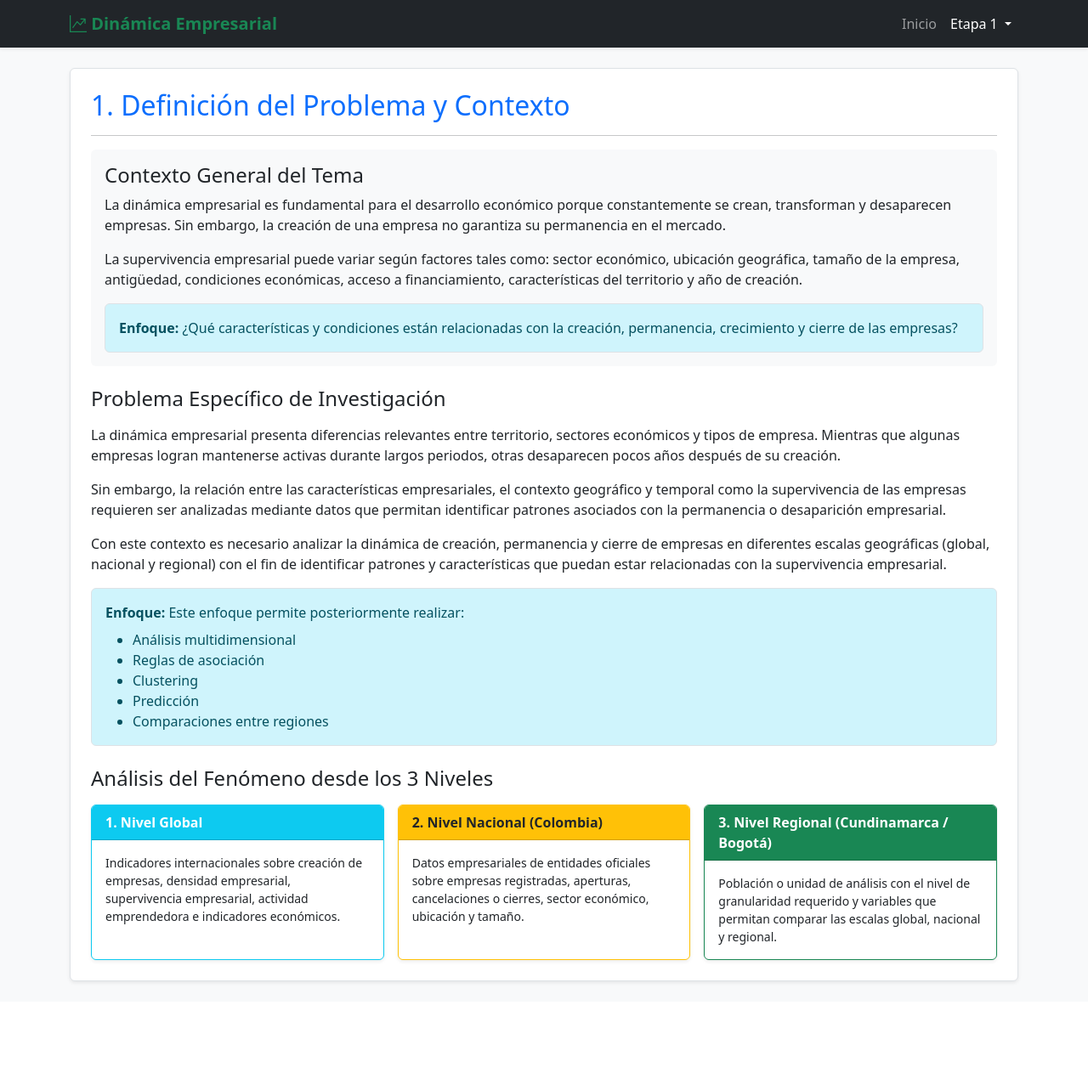
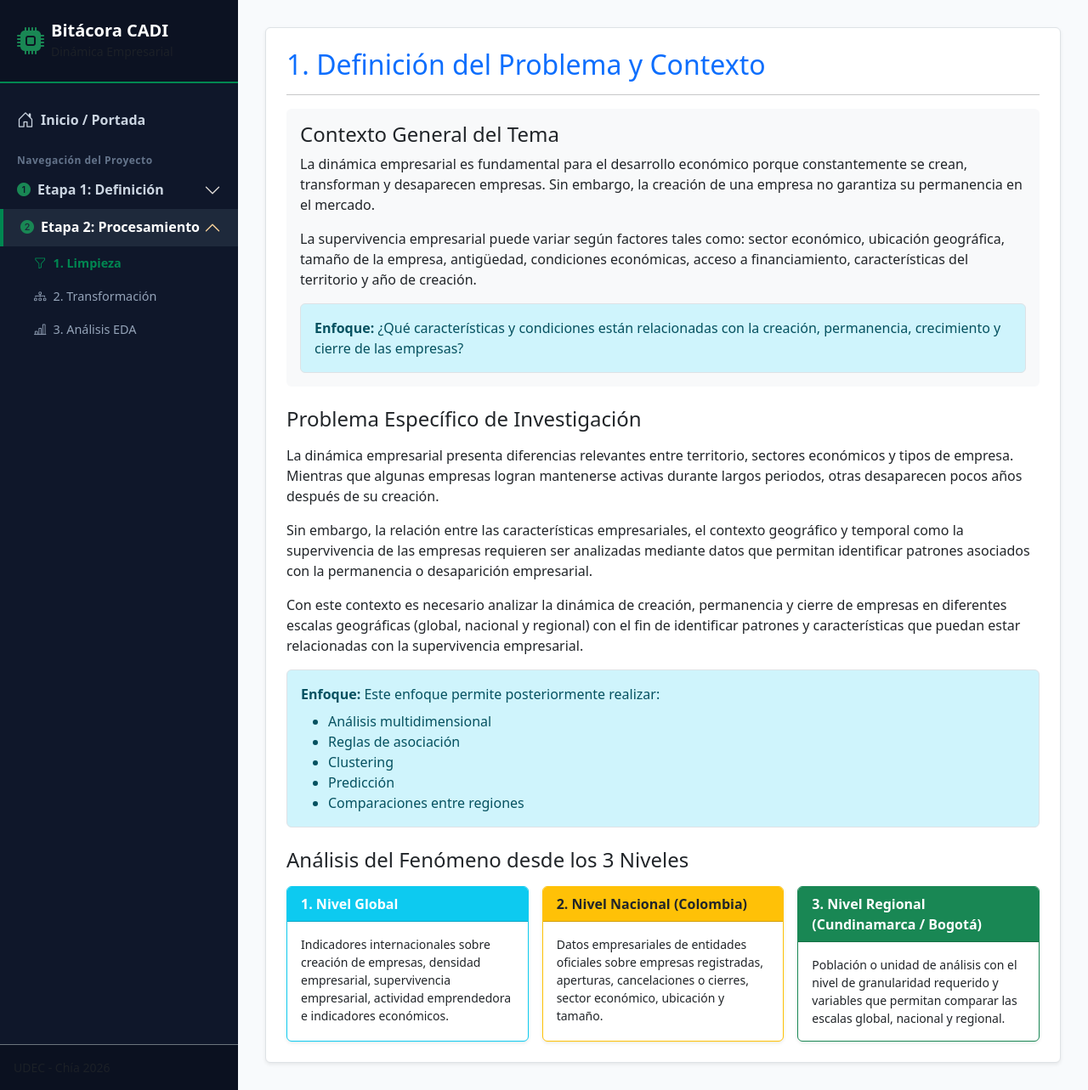
Before and after one commit to Tayrun/Dinamica-Empresarial, a Flask app: page /etapa1/1-problema-contexto in a window 1280 px wide. Shown: the whole page at 85% size. Before the commit the page ends 1158 px from the top, so only its background shows below. Run offline with Flask 3, Linux system fonts and the light colour scheme.

Commit message:
Cambio al Layout para que no parezca tan "GPT" además de eso coloqué los cambios en app para la sección 2

```diff
--- a/app.py
+++ b/app.py
@@ -44,3 +44,17 @@ def etapa1_limitaciones():
 
 if __name__ == '__main__':
     app.run(debug=True)
+
+
+# --- RUTAS ETAPA 2 ---
+@app.route('/etapa2/limpieza')
+def etapa2_limpieza():
+    return render_template('etapa2/1_limpieza.html')
+
+@app.route('/etapa2/transformacion')
+def etapa2_transformacion():
+    return render_template('etapa2/2_transformacion.html')
+
+@app.route('/etapa2/eda')
+def etapa2_eda():
+    return render_template('etapa2/3_eda.html')
--- a/templates/layout.html
+++ b/templates/layout.html
@@ -4,57 +4,208 @@
     <meta charset="UTF-8">
     <meta name="viewport" content="width=device-width, initial-scale=1.0">
     <title>Bitácora Técnica - Dinámica Empresarial</title>
-    <!-- Bootstrap 5 CSS -->
+
+    <!-- Bootstrap 5 & Icons -->
     <link href="https://cdn.jsdelivr.net/npm/bootstrap@5.3.0/dist/css/bootstrap.min.css" rel="stylesheet">
-    <!-- Bootstrap Icons -->
     <link rel="stylesheet" href="https://cdn.jsdelivr.net/npm/bootstrap-icons@1.11.0/font/bootstrap-icons.css">
+
+    <style>
+        :root {
+            --brand-green: #008751;
+            --sidebar-bg: #0f172a;
+            --sidebar-hover: #1e293b;
+        }
+
+        body {
+            background-color: #f8fafc;
+        }
+
+        /* Layout Principal con Sidebar */
+        .wrapper {
+            display: flex;
+            width: 100%;
+            min-height: 100vh;
+        }
+
+        /* Sidebar Lateral Fijo */
+        #sidebar {
+            min-width: 280px;
+            max-width: 280px;
+            background-color: var(--sidebar-bg);
+            color: #fff;
+            transition: all 0.3s;
+            display: flex;
+            flex-direction: column;
+        }
+
+        .sidebar-header {
+            padding: 1.5rem 1.25rem;
+            background-color: rgba(0, 0, 0, 0.2);
+            border-bottom: 2px solid var(--brand-green);
+        }
+
+        .sidebar-menu {
+            padding: 1rem 0;
+            flex-grow: 1;
+            overflow-y: auto;
+        }
+
+        .menu-label {
+            font-size: 0.75rem;
+            text-uppercase: uppercase;
+            font-weight: 700;
+            color: #64748b;
+            padding: 0.75rem 1.25rem 0.25rem;
+            letter-spacing: 0.5px;
+        }
+
+        /* Acordeones estilizados para las Etapas */
+        .sidebar-accordion .accordion-item {
+            background: transparent;
+            border: none;
+        }
+
+        .sidebar-accordion .accordion-button {
+            background: transparent;
+            color: #cbd5e1;
+            font-weight: 600;
+            padding: 0.75rem 1.25rem;
+            box-shadow: none;
+        }
+
+        .sidebar-accordion .accordion-button:not(.collapsed) {
+            color: #ffffff;
+            background-color: var(--sidebar-hover);
+            border-left: 4px solid var(--brand-green);
+        }
+
+        .sidebar-accordion .accordion-button::after {
+            filter: invert(1);
+        }
+
+        .sidebar-subitem {
+            display: flex;
+            align-items: center;
+            padding: 0.55rem 1.25rem 0.55rem 2.5rem;
+            color: #94a3b8;
+            text-decoration: none;
+            font-size: 0.9rem;
+            transition: all 0.2s;
+        }
+
+        .sidebar-subitem:hover {
+            color: #ffffff;
+            background-color: rgba(255, 255, 255, 0.05);
+            padding-left: 2.75rem;
+        }
+
+        .sidebar-subitem.active {
+            color: var(--brand-green);
+            font-weight: 700;
+        }
+
+        .sidebar-link-direct {
+            display: flex;
+            align-items: center;
+            padding: 0.75rem 1.25rem;
+            color: #cbd5e1;
+            text-decoration: none;
+            font-weight: 600;
+            transition: background 0.2s;
+        }
+
+        .sidebar-link-direct:hover {
+            background-color: var(--sidebar-hover);
+            color: #fff;
+        }
+
+        /* Contenido Principal */
+        #content {
+            width: 100%;
+            padding: 2rem;
+            min-height: 100vh;
+        }
+    </style>
 </head>
-<body class="bg-light">
+<body>
 
-    <!-- Barra de Navegación Principal -->
-    <nav class="navbar navbar-expand-lg navbar-dark bg-dark shadow-sm">
-        <div class="container">
-            <a class="navbar-brand fw-bold text-success" href="{{ url_for('home') }}">
-                <i class="bi bi-graph-up-arrow"></i> Dinámica Empresarial
+<div class="wrapper">
+    <!-- Sidebar Navegación Lateral -->
+    <nav id="sidebar">
+        <div class="sidebar-header d-flex align-items-center">
+            <i class="bi bi-cpu-fill text-success fs-2 me-2"></i>
+            <div>
+                <h5 class="m-0 fw-bold">Bitácora CADI</h5>
+                <small class="text-muted">Dinámica Empresarial</small>
+            </div>
+        </div>
+
+        <div class="sidebar-menu">
+            <a href="{{ url_for('home') }}" class="sidebar-link-direct">
+                <i class="bi bi-house-door me-2 fs-5"></i> Inicio / Portada
             </a>
-            <button class="navbar-toggler" type="button" data-bs-toggle="collapse" data-bs-target="#navbarNav">
-                <span class="navbar-toggler-icon"></span>
-            </button>
-            <div class="collapse navbar-collapse" id="navbarNav">
-                <ul class="navbar-nav ms-auto">
-                    <!-- Inicio / Portada -->
-                    <li class="nav-item">
-                        <a class="nav-link" href="{{ url_for('home') }}">Inicio</a>
-                    </li>
 
-                    <!-- Menú Desplegable Etapa 1 -->
-                    <li class="nav-item dropdown">
-                        <a class="nav-link dropdown-toggle active" href="#" role="button" data-bs-toggle="dropdown" aria-expanded="false">
-                            Etapa 1
-                        </a>
-                        <ul class="dropdown-menu dropdown-menu-end shadow">
-                            <li><a class="dropdown-item" href="{{ url_for('etapa1_problema') }}">1. Definición del Problema</a></li>
-                            <li><a class="dropdown-item" href="{{ url_for('etapa1_preguntas') }}">2. Preguntas de Investigación</a></li>
-                            <li><a class="dropdown-item" href="{{ url_for('etapa1_necesidades') }}">3. Necesidades de Información</a></li>
-                            <li><a class="dropdown-item" href="{{ url_for('etapa1_fuentes') }}">4. Fuentes de Datos</a></li>
-                            <li><hr class="dropdown-divider"></li>
-                            <li><a class="dropdown-item" href="{{ url_for('etapa1_dataset') }}">5. Dataset Inicial</a></li>
-                            <li><a class="dropdown-item" href="{{ url_for('etapa1_diccionario') }}">6. Diccionario de Datos</a></li>
-                            <li><a class="dropdown-item" href="{{ url_for('etapa1_calidad') }}">7. Diagnóstico de Calidad</a></li>
-                            <li><a class="dropdown-item" href="{{ url_for('etapa1_limitaciones') }}">8. Limitaciones y Consideraciones</a></li>
-                        </ul>
-                    </li>
-                </ul>
+            <div class="menu-label">Navegación del Proyecto</div>
+
+            <div class="accordion sidebar-accordion" id="accordionEtapas">
+
+                <!-- Acordeón Etapa 1 -->
+                <div class="accordion-item">
+                    <h2 class="accordion-header">
+                        <button class="accordion-button collapsed" type="button" data-bs-toggle="collapse" data-bs-target="#collapseEtapa1">
+                            <i class="bi bi-1-circle-fill me-2 text-success"></i> Etapa 1: Definición
+                        </button>
+                    </h2>
+                    <div id="collapseEtapa1" class="accordion-collapse collapse" data-bs-parent="#accordionEtapas">
+                        <div class="accordion-body p-0">
+                            <a href="{{ url_for('etapa1_problema') }}" class="sidebar-subitem"><i class="bi bi-file-earmark-text me-2"></i>1. Problema</a>
+                            <a href="{{ url_for('etapa1_preguntas') }}" class="sidebar-subitem"><i class="bi bi-question-circle me-2"></i>2. Preguntas</a>
+                            <a href="{{ url_for('etapa1_necesidades') }}" class="sidebar-subitem"><i class="bi bi-list-check me-2"></i>3. Necesidades</a>
+                            <a href="{{ url_for('etapa1_fuentes') }}" class="sidebar-subitem"><i class="bi bi-database-gear me-2"></i>4. Fuentes</a>
+                            <a href="{{ url_for('etapa1_dataset') }}" class="sidebar-subitem"><i class="bi bi-table me-2"></i>5. Dataset</a>
+                            <a href="{{ url_for('etapa1_diccionario') }}" class="sidebar-subitem"><i class="bi bi-book me-2"></i>6. Diccionario</a>
+                            <a href="{{ url_for('etapa1_calidad') }}" class="sidebar-subitem"><i class="bi bi-shield-check me-2"></i>7. Calidad</a>
+                            <a href="{{ url_for('etapa1_limitaciones') }}" class="sidebar-subitem"><i class="bi bi-exclamation-triangle me-2"></i>8. Limitaciones</a>
+                        </div>
+                    </div>
+                </div>
+
+                <!-- Acordeón Etapa 2 -->
+                <div class="accordion-item">
+                    <h2 class="accordion-header">
+                        <button class="accordion-button" type="button" data-bs-toggle="collapse" data-bs-target="#collapseEtapa2">
+                            <i class="bi bi-2-circle-fill me-2 text-success"></i> Etapa 2: Procesamiento
+                        </button>
+                    </h2>
+                    <div id="collapseEtapa2" class="accordion-collapse collapse show" data-bs-parent="#accordionEtapas">
+                        <div class="accordion-body p-0">
+                            <a href="{{ url_for('etapa2_limpieza') if 'etapa2_limpieza' in endpoints else '#' }}" class="sidebar-subitem active">
+                                <i class="bi bi-funnel me-2"></i>1. Limpieza
+                            </a>
+                            <a href="{{ url_for('etapa2_transformacion') if 'etapa2_transformacion' in endpoints else '#' }}" class="sidebar-subitem">
+                                <i class="bi bi-diagram-3 me-2"></i>2. Transformación
+                            </a>
+                            <a href="{{ url_for('etapa2_eda') if 'etapa2_eda' in endpoints else '#' }}" class="sidebar-subitem">
+                                <i class="bi bi-bar-chart-line me-2"></i>3. Análisis EDA
+                            </a>
+                        </div>
+                    </div>
+                </div>
+
             </div>
+        </div>
+
+        <div class="p-3 bg-black bg-opacity-25 border-top border-secondary">
+            <small class="text-muted d-block">UDEC - Chía 2026</small>
         </div>
     </nav>
 
-    <!-- Contenido Dinámico de cada Vista -->
-    <main class="container my-4">
+    <!-- Área de Contenido -->
+    <div id="content">
         {% block content %}{% endblock %}
-    </main>
+    </div>
+</div>
 
-    <!-- Bootstrap 5 JS Bundle (Requerido para el menú desplegable) -->
-    <script src="https://cdn.jsdelivr.net/npm/bootstrap@5.3.0/dist/js/bootstrap.bundle.min.js"></script>
+<script src="https://cdn.jsdelivr.net/npm/bootstrap@5.3.0/dist/js/bootstrap.bundle.min.js"></script>
 </body>
 </html>
```
